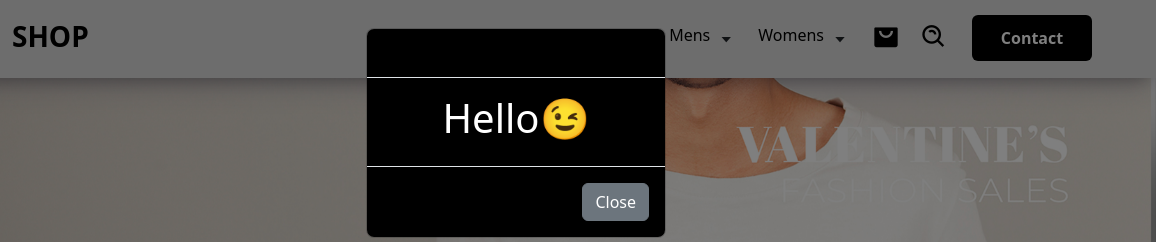
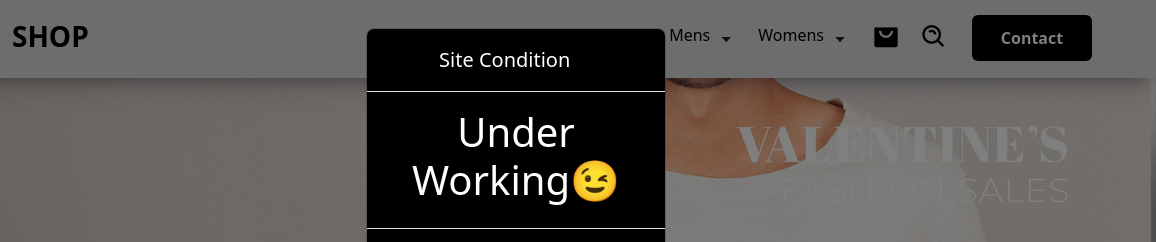
Before and after one commit to sachinpadyar22/i-shop, a plain HTML site: page index.html in a window 1280 px wide. Shown: the top 242 px of the page, 124-1280 px from the left. Drawn offline with nearby package versions, Linux system fonts and the light colour scheme; a web font is replaced by a local one.

Commit message:
Update index.html

```diff
--- a/index.html
+++ b/index.html
@@ -587,11 +587,11 @@
       <div class="modal-dialog">
         <div class="modal-content bg-black">
           <div class="modal-header text-center">
-            <h1 class="modal-title fs-5 w-100" id="exampleModalLabel"></h1>
+            <h1 class="modal-title text-white fs-5 w-100" id="exampleModalLabel">Site Condition</h1>
             <button type="button" class="btn-close" data-bs-dismiss="modal" aria-label="Close"></button>
           </div>
           <div class="modal-body text-center">
-            <h1 class="text-white">Hello&#x1F609;</h1>
+            <h1 class="text-white">Under Working&#x1F609;</h1>
           </div>
           <div class="modal-footer">
             <button type="button" class="btn btn-secondary" data-bs-dismiss="modal">Close</button>
```
